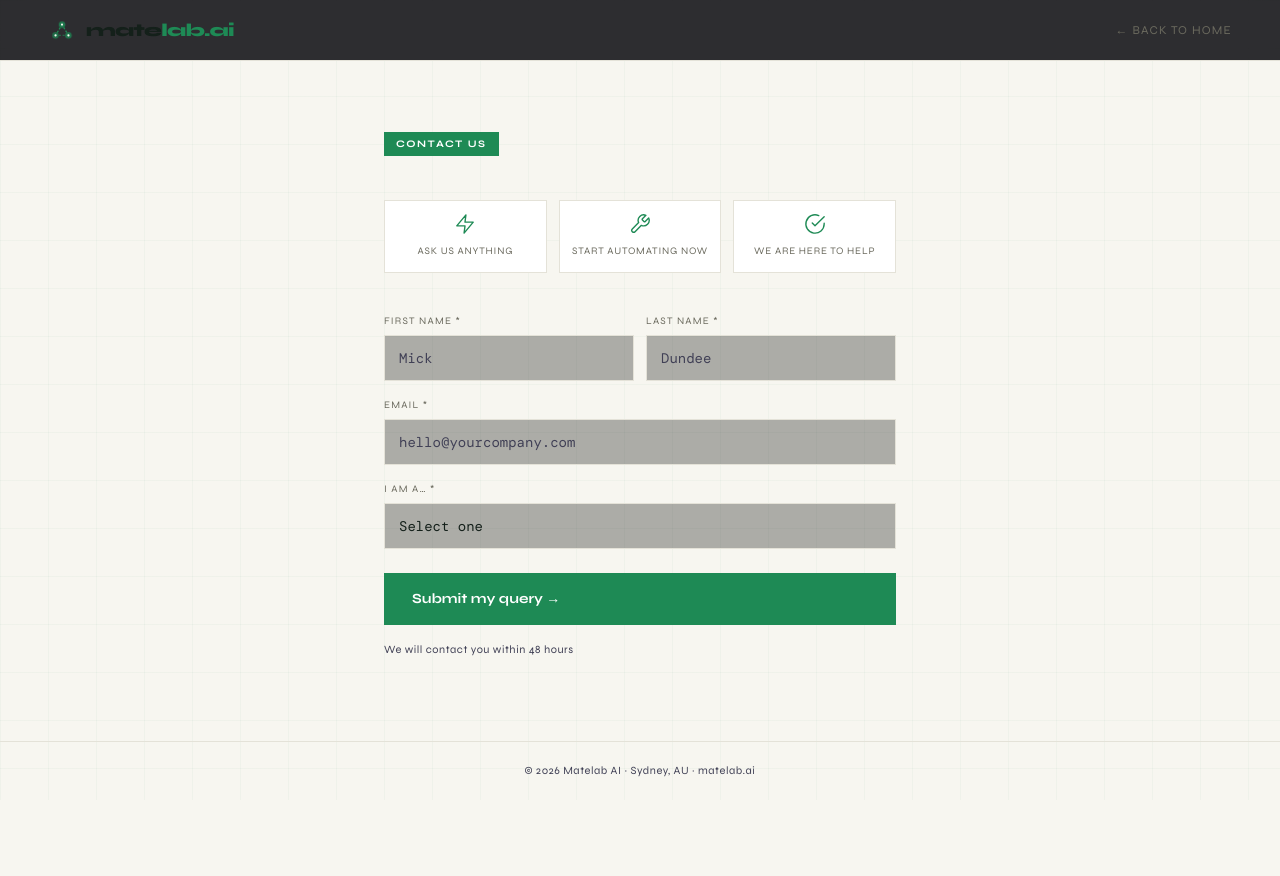
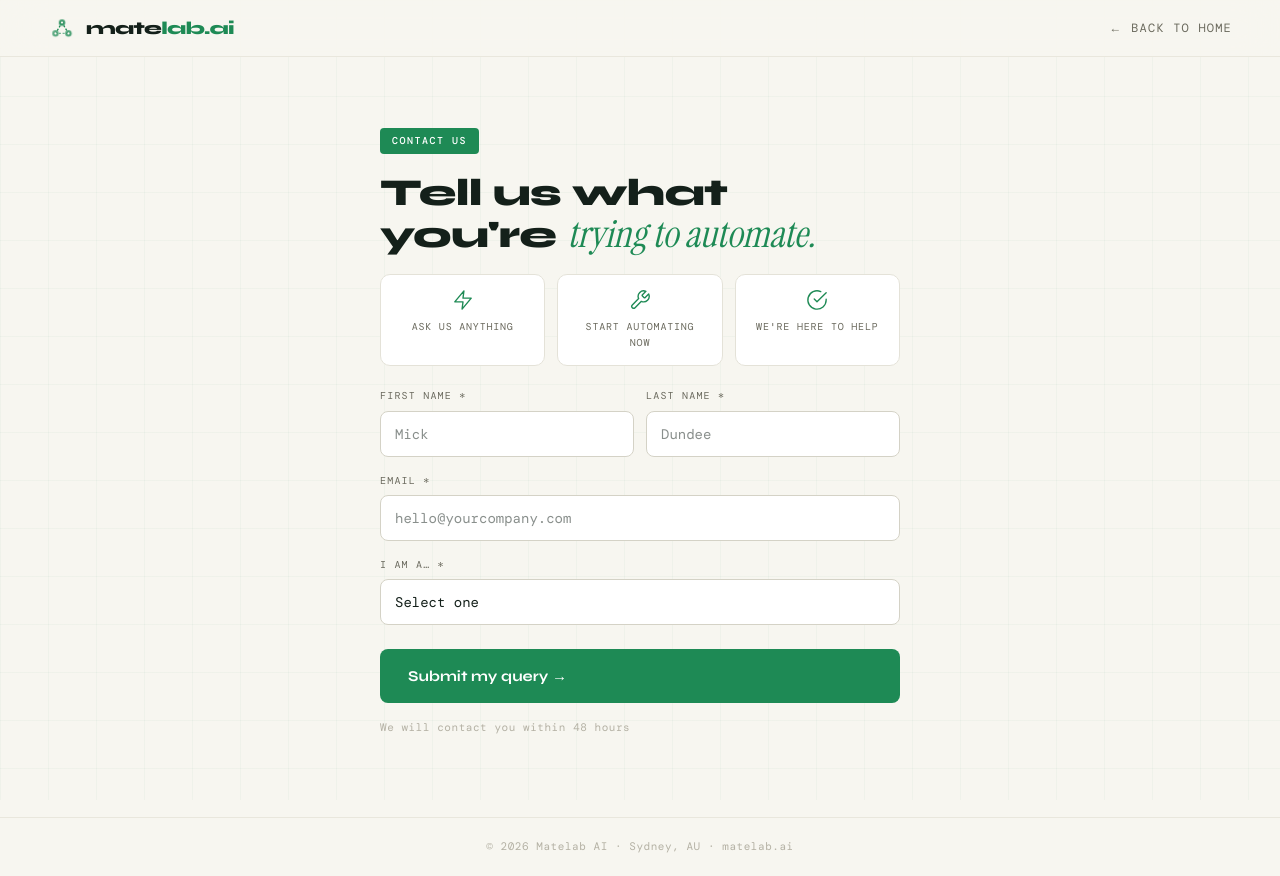
Before and after one commit to fdelpiero/v0-landing-page-html, a Next.js app: page /register in a window 1280 px wide. Before the commit the page ends 800 px from the top, so only its background shows below. Built offline with nearby package versions, Linux system fonts and the light colour scheme; a web font is replaced by a local one.

Commit message:
Add files via upload

```diff
--- a/app/register/page.tsx
+++ b/app/register/page.tsx
@@ -31,9 +31,16 @@ const IconStar = () => (
 
 const featureItems = [
   { icon: <IconBolt />, label: "Ask us anything" },
-  { icon: <IconWrench />, label: "Start Automating now" },
-  { icon: <IconCheck />, label: "We are here to help" },
+  { icon: <IconWrench />, label: "Start automating now" },
+  { icon: <IconCheck />, label: "We're here to help" },
 ]
+
+const inputClass = (error: boolean) =>
+  `w-full bg-card border rounded-lg text-foreground font-mono text-sm px-3.5 py-3 outline-none transition-colors focus:border-primary ${
+    error ? "border-[#C0392B]" : "border-[#D4D2C6]"
+  }`
+
+const labelClass = "font-mono text-[10px] tracking-[0.12em] uppercase text-muted-foreground"
 
 export default function RegisterPage() {
   const [submitted, setSubmitted] = useState(false)
@@ -110,39 +117,41 @@ export default function RegisterPage() {
       <div className="grid-bg fixed inset-0 pointer-events-none z-0" />
 
       {/* Simple nav */}
-      <nav className="fixed top-0 left-0 right-0 z-[100] flex items-center justify-between px-6 py-4 md:px-12 bg-[rgba(10,10,15,0.85)] backdrop-blur-[20px] border-b border-border">
+      <nav className="fixed top-0 left-0 right-0 z-[100] flex items-center justify-between px-6 py-3.5 md:px-12 bg-[rgba(247,246,240,0.88)] backdrop-blur-[20px] border-b border-[#E9E7DD]">
         <Link href="/" className="flex items-center gap-2.5 no-underline">
           <MatelabLogoSmall size={28} />
           <div className="font-sans font-extrabold text-lg tracking-[-0.04em]">
             <span className="text-foreground">mate</span>
-            <span className="text-primary">lab</span>
-            <span className="text-primary text-lg opacity-100 tracking-[-0.04em]">.ai</span>
+            <span className="text-primary">lab.ai</span>
           </div>
         </Link>
-        <Link href="/" className="text-xs tracking-[0.1em] uppercase text-muted-foreground hover:text-foreground transition-colors">
+        <Link href="/" className="font-mono text-xs tracking-[0.1em] uppercase text-muted-foreground hover:text-foreground transition-colors whitespace-nowrap">
           ← Back to home
         </Link>
       </nav>
 
-      {/* Main */}
-      <main className="flex-1 flex items-center justify-center px-6 pt-32 pb-20 relative z-10">
-        <div className="w-full max-w-lg">
+      {/* Main Container */}
+      <main className="flex-1 flex justify-center px-6 pt-32 pb-20 relative z-10">
+        <div className="w-full max-w-[520px]">
 
           {!submitted ? (
-            <>
+            <div className="flex flex-col gap-[22px]">
               {/* Header */}
-              <div className="mb-10">
-                <div className="inline-block bg-primary text-primary-foreground text-[10px] font-bold tracking-[0.15em] uppercase px-3 py-1 mb-5">
-                  Contact Us
+              <div className="flex flex-col gap-[18px] items-start">
+                <div className="inline-block bg-primary text-white font-mono text-[10px] font-medium tracking-[0.15em] uppercase px-3 py-[5px] rounded">
+                  Contact us
                 </div>
-
-                <div className="mt-6 grid grid-cols-3 gap-3">
+                <h1 className="font-sans font-extrabold text-[clamp(28px,5vw,38px)] tracking-[-0.02em] leading-[1.1]">
+                  Tell us what you&apos;re{" "}
+                  <em className="text-primary italic font-serif font-normal tracking-normal">trying to automate.</em>
+                </h1>
+                <div className="grid grid-cols-1 sm:grid-cols-3 gap-3 w-full">
                   {featureItems.map((item) => (
-                    <div key={item.label} className="bg-card border border-border p-3 text-center">
+                    <div key={item.label} className="bg-card border border-border rounded-[10px] p-3.5 text-center">
                       <div className="text-primary flex justify-center mb-2">
                         {item.icon}
                       </div>
-                      <div className="text-[10px] text-muted-foreground tracking-[0.08em] uppercase">{item.label}</div>
+                      <div className="font-mono text-[10px] text-muted-foreground tracking-[0.08em] uppercase">{item.label}</div>
                     </div>
                   ))}
                 </div>
@@ -150,43 +159,23 @@ export default function RegisterPage() {
 
               {/* Form */}
               <form onSubmit={handleSubmit} className="flex flex-col gap-4">
-                <div className="grid grid-cols-2 gap-3">
+                <div className="grid grid-cols-1 sm:grid-cols-2 gap-3">
                   <div className="flex flex-col gap-1.5">
-                    <label className="text-[10px] tracking-[0.12em] uppercase text-muted-foreground">First Name *</label>
-                    <input
-                      name="firstName"
-                      type="text"
-                      placeholder="Mick"
-                      className={`bg-[rgba(0,0,0,0.3)] border text-foreground font-mono text-sm px-3.5 py-3 outline-none transition-colors placeholder:text-[#404055] ${errors.firstName ? "border-red-500" : "border-border focus:border-[rgba(0,229,160,0.3)]"}`}
-                    />
+                    <label htmlFor="firstName" className={labelClass}>First Name *</label>
+                    <input id="firstName" name="firstName" type="text" placeholder="Mick" className={inputClass(!!errors.firstName)} />
                   </div>
                   <div className="flex flex-col gap-1.5">
-                    <label className="text-[10px] tracking-[0.12em] uppercase text-muted-foreground">Last Name *</label>
-                    <input
-                      name="lastName"
-                      type="text"
-                      placeholder="Dundee"
-                      className={`bg-[rgba(0,0,0,0.3)] border text-foreground font-mono text-sm px-3.5 py-3 outline-none transition-colors placeholder:text-[#404055] ${errors.lastName ? "border-red-500" : "border-border focus:border-[rgba(0,229,160,0.3)]"}`}
-                    />
+                    <label htmlFor="lastName" className={labelClass}>Last Name *</label>
+                    <input id="lastName" name="lastName" type="text" placeholder="Dundee" className={inputClass(!!errors.lastName)} />
                   </div>
                 </div>
-
                 <div className="flex flex-col gap-1.5">
-                  <label className="text-[10px] tracking-[0.12em] uppercase text-muted-foreground">Email *</label>
-                  <input
-                    name="email"
-                    type="email"
-                    placeholder="hello@yourcompany.com"
-                    className={`bg-[rgba(0,0,0,0.3)] border text-foreground font-mono text-sm px-3.5 py-3 outline-none transition-colors placeholder:text-[#404055] ${errors.email ? "border-red-500" : "border-border focus:border-[rgba(0,229,160,0.3)]"}`}
-                  />
+                  <label htmlFor="email" className={labelClass}>Email *</label>
+                  <input id="email" name="email" type="email" placeholder="hello@yourcompany.com" className={inputClass(!!errors.email)} />
                 </div>
-
                 <div className="flex flex-col gap-1.5">
-                  <label className="text-[10px] tracking-[0.12em] uppercase text-muted-foreground">I am a… *</label>
-                  <select
-                    name="type"
-                    className={`bg-[rgba(0,0,0,0.3)] border text-foreground font-mono text-sm px-3.5 py-3 outline-none focus:border-[rgba(0,229,160,0.3)] transition-colors appearance-none ${errors.type ? "border-red-500" : "border-border"}`}
-                  >
+                  <label htmlFor="type" className={labelClass}>I am a… *</label>
+                  <select id="type" name="type" defaultValue="" className={`${inputClass(!!errors.type)} appearance-none`}>
                     <option value="">Select one</option>
                     <option>Business owner / Founder</option>
                     <option>Self Employed</option>
@@ -195,48 +184,47 @@ export default function RegisterPage() {
                     <option>Just curious</option>
                   </select>
                 </div>
-
                 <button
                   type="submit"
                   disabled={loading}
-                  className="mt-2 bg-primary text-primary-foreground font-sans font-bold text-sm px-7 py-4 hover:opacity-90 hover:-translate-y-0.5 transition-all disabled:opacity-60 disabled:cursor-not-allowed text-left"
+                  className="mt-2 bg-primary text-white border-none cursor-pointer font-sans font-bold text-[15px] px-7 py-[15px] rounded-lg text-left hover:bg-foreground transition-colors disabled:opacity-60"
                 >
-                  {loading ? "Reserving your spot…" : "Submit my query →"}
+                  {loading ? "Sending…" : "Submit my query →"}
                 </button>
-
-                <p className="text-[11px] text-[#404055] tracking-[0.05em]">
+                <p className="font-mono text-[11px] tracking-[0.05em] text-[#B4B1A4]">
                   We will contact you within 48 hours
                 </p>
               </form>
-            </>
+            </div>
           ) : (
             /* Success state */
-            <div className="text-center py-16">
-              <div className="text-primary flex justify-center mb-6">
+            <div className="text-center py-16 flex flex-col items-center gap-5">
+              <div className="text-primary">
                 <IconStar />
               </div>
-              <h2 className="font-sans font-black text-3xl tracking-[-0.02em] mb-4">
-                We&apos;ve got you !
+              <h2 className="font-sans font-extrabold text-[30px] tracking-[-0.02em]">
+                We&apos;ve got you!
               </h2>
-              <p className="text-muted-foreground text-sm leading-[1.7] mb-8 max-w-sm mx-auto">
-                Thanks for submitting your query ! We&apos;ll be in touch within 48 hours
+              <p className="text-sm text-muted-foreground leading-[1.7] max-w-[360px]">
+                Thanks for submitting your query! We&apos;ll be in touch within 48 hours.
               </p>
               <Link
                 href="/"
-                className="inline-block bg-primary text-primary-foreground font-sans font-bold text-sm px-6 py-3 hover:opacity-90 transition-opacity"
+                className="inline-block bg-primary text-white font-sans font-bold text-sm px-6 py-[13px] rounded-lg hover:bg-foreground transition-colors"
               >
                 ← Back to Matelab.ai
               </Link>
             </div>
           )}
+
         </div>
       </main>
 
       {/* Footer strip */}
-      <div className="border-t border-border py-5 px-6 text-center relative z-10">
-        <p className="text-[11px] text-[#404055] tracking-[0.05em]">
+      <div className="border-t border-[#E9E7DD] py-5 px-6 text-center relative z-10">
+        <p className="font-mono text-[11px] text-[#B4B1A4] tracking-[0.05em]">
           © 2026 Matelab AI · Sydney, AU ·{" "}
-          <Link href="/" className="hover:text-primary transition-colors">matelab.ai</Link>
+          <Link href="/" className="text-[#B4B1A4] hover:text-primary transition-colors">matelab.ai</Link>
         </p>
       </div>
 
```
